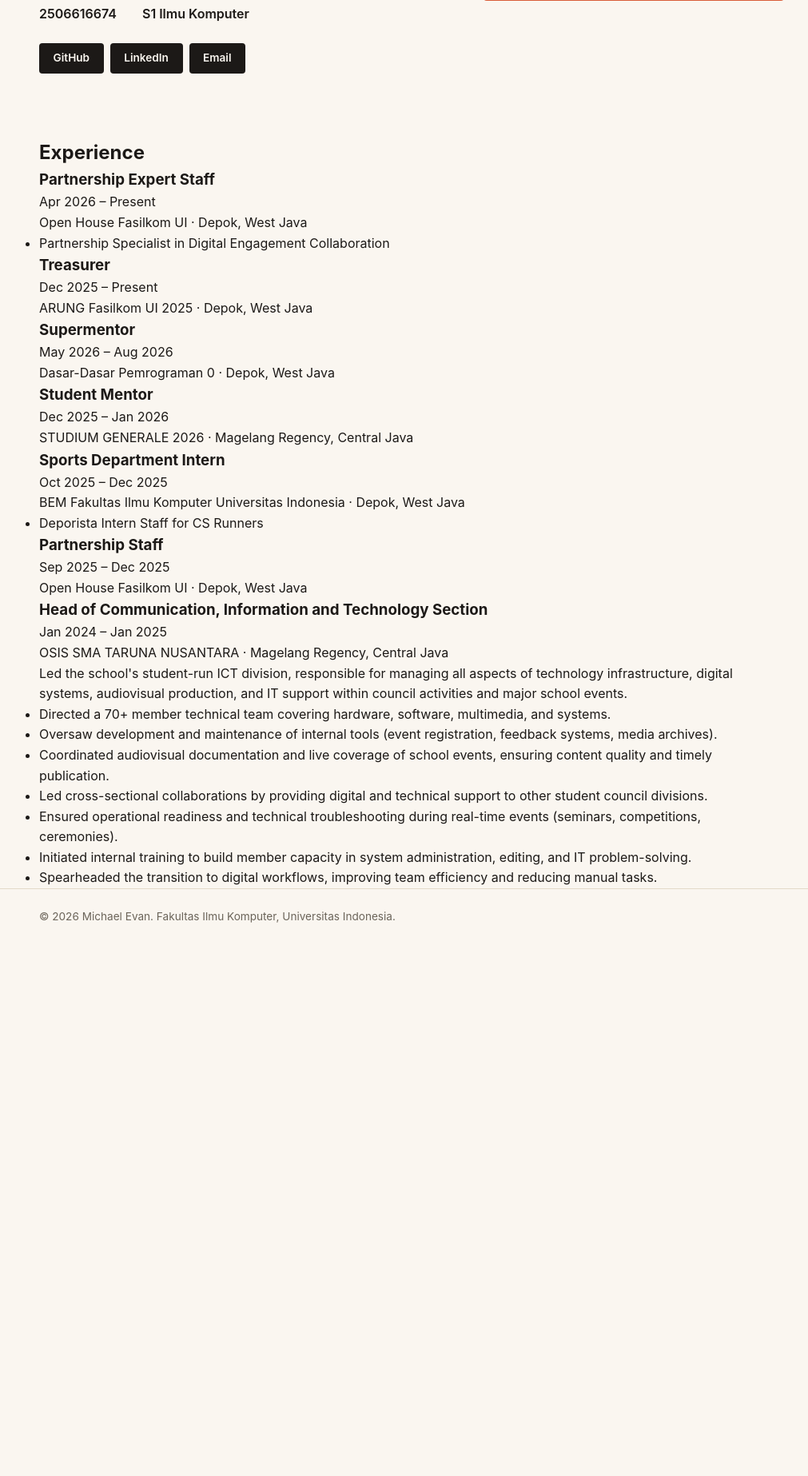
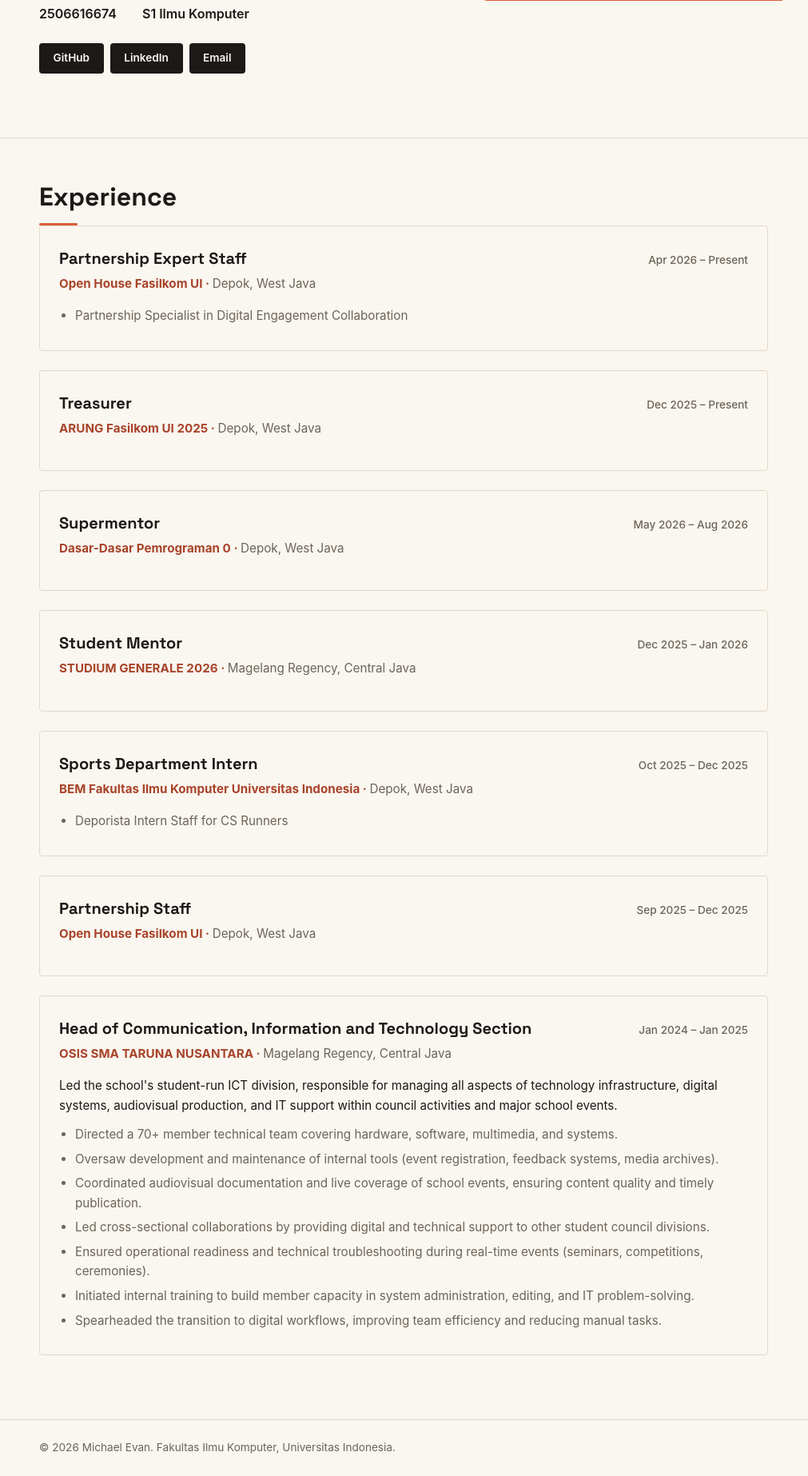
Before and after one commit to DJITOE-IPUN/myportofolio, a Django app: page / in a window 1280 px wide. Shown: the part 652-2498 px from the top of the page at 80% size, without its empty margins (135-1146 px from the left). Before the commit the page ends 1806 px from the top, so only its background shows below. Run offline with Django 5.2, Linux system fonts and the light colour scheme.

Commit message:
feat: add experience section style and layout (.css)

```diff
--- a/static/css/style.css
+++ b/static/css/style.css
@@ -101,6 +101,90 @@ h1, .brand {
     margin-bottom: 1.5rem;
 }
 
+
+.section-title {
+    font-family: "Space Grotesk", system-ui, -apple-system, sans-serif;
+    font-size: 2rem;
+    color: var(--ink);
+}
+
+.section-title::after {
+    content: "";
+    display: block;
+    width: 3rem;
+    height: 3px;
+    background-color: var(--accent);
+    margin-top: 0.4rem;
+    border-radius: var(--radius);
+}
+
+.experiences {
+    padding: 3rem 0 5rem;
+    border-top: 1px solid var(--line);
+}
+
+.experience-list {
+    display: flex;
+    flex-direction: column;
+    gap: 1.5rem;
+}
+
+.experience-card {
+    background-color: transparent;
+    border: 1px solid var(--line);
+    border-radius: var(--radius);
+    padding: 1.5em;;
+}
+
+.experience-header {
+    display: flex;
+    justify-content: space-between;
+    align-items: baseline;
+    flex-wrap: wrap;
+    gap: 0.5rem;
+    margin-bottom: 0.25rem;
+}
+
+.experience-role {
+    font-family: "Space Grotesk", -apple-system, sans-serif;
+    font-size: 1.25rem;
+    color: var(--ink);
+}
+
+.experience-date {
+    font-size: 0.85rem;
+    color: var(--text-muted);
+    font-weight: 500;
+}
+
+.experience-org {
+    font-size: 0.95rem;
+    font-weight: 700;
+    color: var(--accent-dark);
+    margin-bottom: 1rem;
+}
+
+.experience-location {
+    font-weight: 400;
+    color: var(--text-muted);
+}
+
+.experience-desc {
+    font-size: 0.95rem;
+    color: var(--ink);
+    margin-bottom: 0.75rem;
+}
+
+.experience-details {
+    padding-left: 1.25rem;
+    color: var(--text-muted);
+    font-size: 0.95rem;
+}
+
+.experience-details li {
+    margin-bottom: 0.4rem;
+}
+
 .meta-list {
     display: flex;
     gap: 2rem;
```
